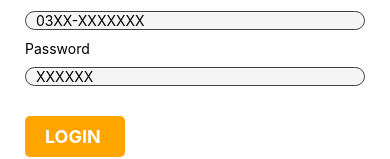
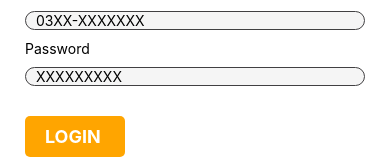
Before and after one commit to azan-rasheed-khan/alkaram-react-native, a React Native app: screen /Login in a window 390 px wide. Shown: the part 223-382 px from the top of the page. Built offline with nearby package versions, Linux system fonts and the light colour scheme.

Commit message:
login ui updated

```diff
--- a/src/modules/Ui/login/Login.js
+++ b/src/modules/Ui/login/Login.js
@@ -59,7 +59,7 @@ const LoginScreen = ({navigation}) => {
             />
             <InputField
               fieldName="Password"
-              placeholder="XXXXXX"
+              placeholder="XXXXXXXXX"
               textInputStyles={styles.textInputStyles}
               keyboardType="default"
               secureTextEntry={true}
```
